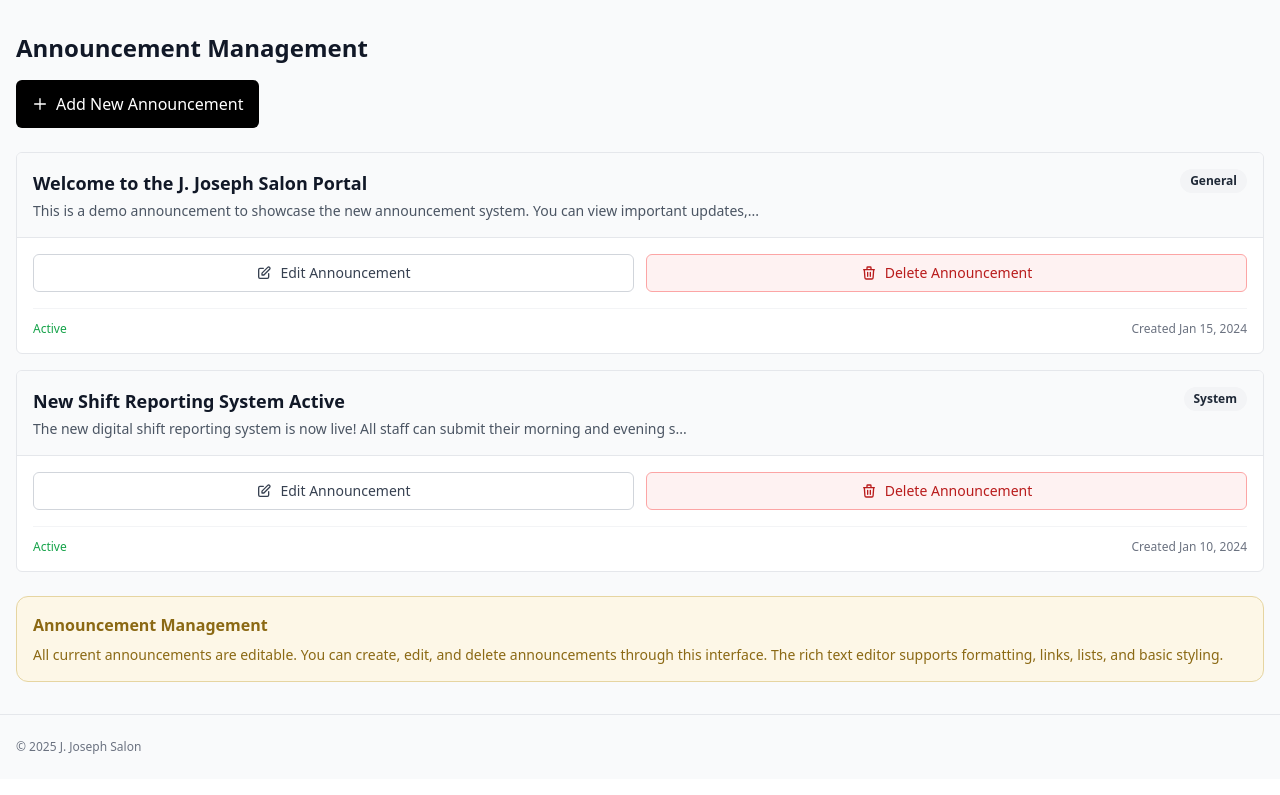
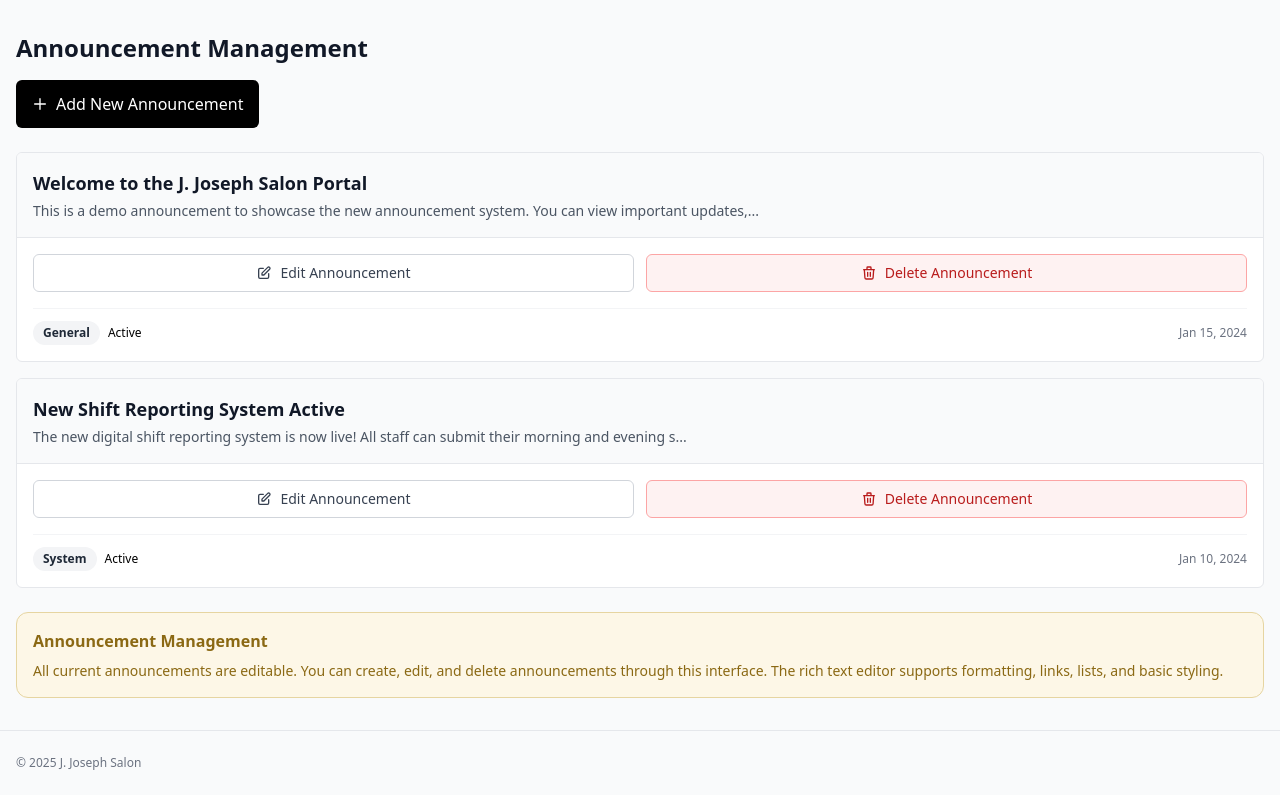
Before and after one commit to cnaccour/portal-cursor, a PHP site: page /admin-announcements.php in a window 1280 px wide. Shown: the part 65-860 px from the top of the page. Before the commit the page ends 819 px from the top, so only its background shows below. Run offline with PHP 8.4, Linux system fonts and the light colour scheme; the visitor is signed in with stand-in values (Sample User, id 1); some libraries are stand-ins or nearby versions.

Commit message:
Move category to the bottom and change status color to black
Refactors the `admin-announcements.php` file to reposition the category display to the bottom section, change the "Active" status text color to black, and remove the "Created" prefix from the date display.

Replit-Commit-Author: Agent
Replit-Commit-Session-Id: 021c168d-350e-4ee5-bd13-82f1b6b02433
Replit-Commit-Checkpoint-Type: full_checkpoint
Replit-Commit-Screenshot-Url: https://storage.googleapis.com/screenshot-production-us-central1/18935d52-5dd5-4a44-b1c4-b0f736113e1a/021c168d-350e-4ee5-bd13-82f1b6b02433/k3a6q7c

```diff
--- a/admin-announcements.php
+++ b/admin-announcements.php
@@ -80,7 +80,7 @@ $message = '';
                                 </div>
                             </div>
 
-                            <!-- Right: Category and Attachment -->
+                            <!-- Right: Attachment Indicator Only -->
                             <div class="flex items-center gap-2 shrink-0">
                                 <?php if (!empty($announcement['attachments'])): ?>
                                     <span class="px-2 py-1 text-xs font-medium rounded-full bg-blue-100 text-blue-700 flex items-center gap-1">
@@ -90,9 +90,6 @@ $message = '';
                                         <?= count($announcement['attachments']) ?>
                                     </span>
                                 <?php endif; ?>
-                                <span class="px-2.5 py-1 text-xs font-semibold rounded-full bg-gray-100 text-gray-800 capitalize">
-                                    <?= htmlspecialchars($announcement['category']) ?>
-                                </span>
                             </div>
                         </div>
                     </div>
@@ -118,10 +115,14 @@ $message = '';
                             </button>
                         </div>
 
-                        <!-- Status and Date Info - Bottom -->
+                        <!-- Status, Category and Date Info - Bottom -->
                         <div class="mt-4 pt-3 border-t border-gray-100">
                             <div class="flex flex-wrap items-center justify-between gap-2 text-xs text-gray-500">
                                 <div class="flex items-center gap-2">
+                                    <span class="px-2.5 py-1 text-xs font-semibold rounded-full bg-gray-100 text-gray-800 capitalize">
+                                        <?= htmlspecialchars($announcement['category']) ?>
+                                    </span>
+
                                     <?php if ($announcement['pinned']): ?>
                                         <span class="text-red-600 font-medium">📌 Pinned</span>
                                         <span class="text-gray-300">•</span>
@@ -136,12 +137,12 @@ $message = '';
                                     <?php elseif ($isExpiring): ?>
                                         <span class="text-orange-600 font-medium">⚠️ Expiring Soon</span>
                                     <?php else: ?>
-                                        <span class="text-green-600 font-medium">Active</span>
+                                        <span class="text-black font-medium">Active</span>
                                     <?php endif; ?>
                                 </div>
 
                                 <div class="flex items-center gap-2">
-                                    <span>Created <?= date('M j, Y', strtotime($announcement['date_created'])) ?></span>
+                                    <span><?= date('M j, Y', strtotime($announcement['date_created'])) ?></span>
                                     <?php if (!empty($announcement['expiration_date'])): ?>
                                         <span class="text-gray-300">•</span>
                                         <span>Expires <?= date('M j, Y', strtotime($announcement['expiration_date'])) ?></span>
```
